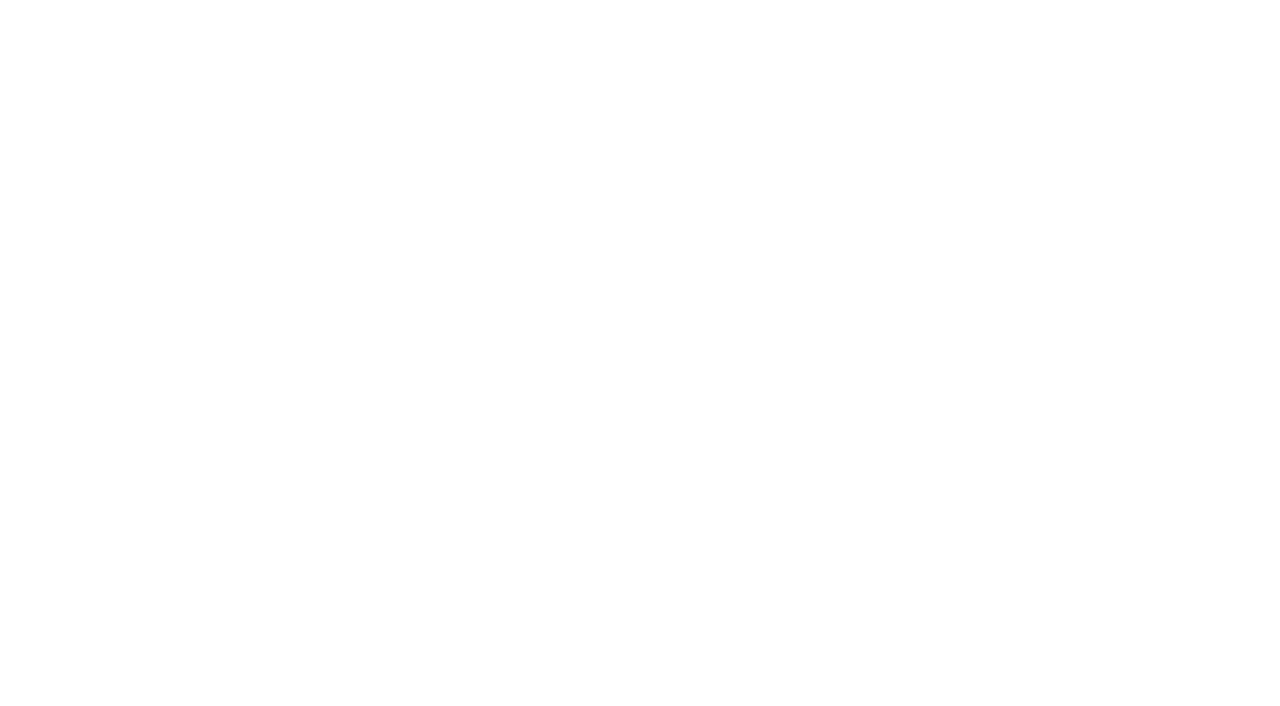
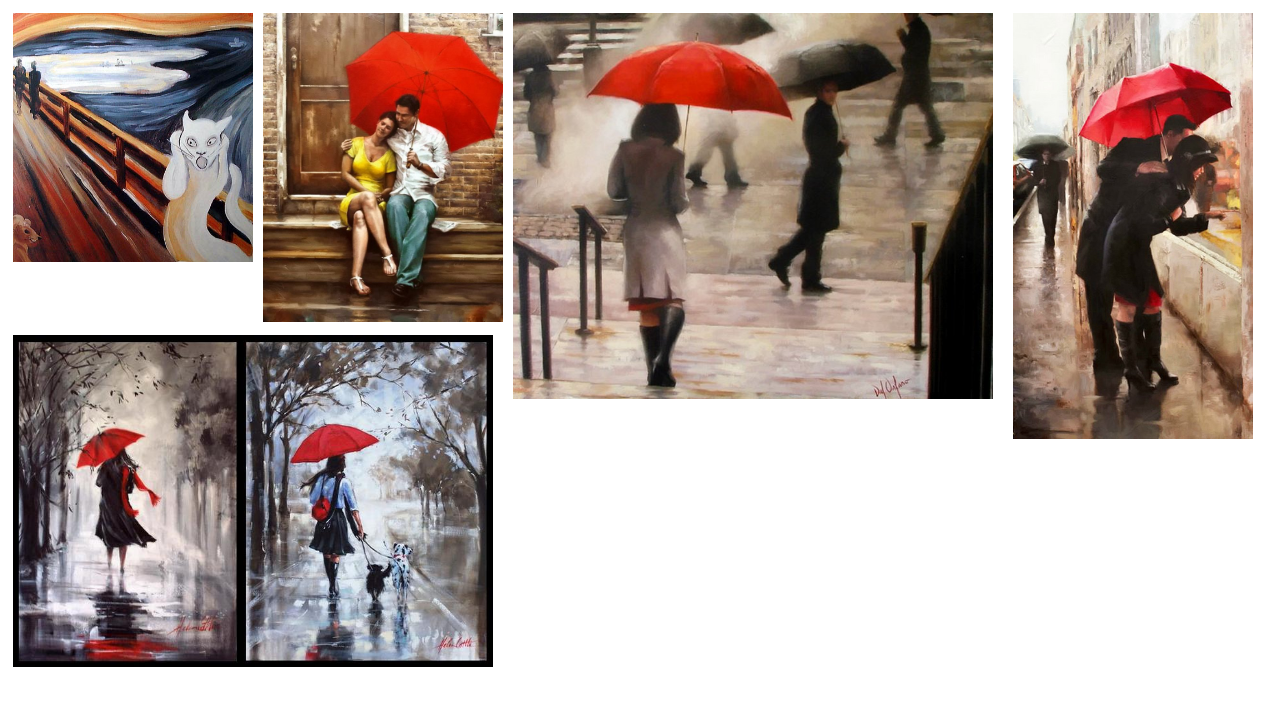
Before and after one commit to Deryd/Isotope, a website: page index.html in a window 1280 px wide. Drawn offline with Linux system fonts and the light colour scheme.

Commit message:
Isotope via HTML attribute
Add some img, customize isotope (layoutMode : masonry). Resize window
and get fun :)

```diff
--- /dev/null
+++ b/app.css
@@ -0,0 +1,25 @@
+
+
+img{
+    height: auto;
+    max-width: 100%;
+
+}
+/* fluid 5 columns */
+.grid-sizer,
+.grid-item {
+    /* Fix size*/
+    width: 240px;
+
+    padding: 5px;
+}
+/* 2 columns */
+.grid-item--width2 {
+    width: 480px;
+}
+
+#container {
+    /* either of these will work for horizontal Isotope layouts */
+/*    height: 80%;*/
+   height: 480px;
+}
--- a/index.html
+++ b/index.html
@@ -3,8 +3,26 @@
 <head>
     <meta charset="UTF-8">
     <title></title>
+    <link rel="stylesheet" href="app.css"/>
 </head>
 <body>
+    <main>
+        <!-- Isotope via HTML attribute -->
+        <div class="grid js-isotope"
+             data-isotope-options='{
+             "itemSelector": ".item",
+             "layoutMode": "masonry",
+             "columnWidth" : "50"}
+             '>
 
+            <div class="grid-sizer"></div>
+            <div class="grid-item item"><img src="img/04.jpg" alt=""/></div>
+            <div class="grid-item item "><img src="img/10947928.jpg" alt=""/></div>
+            <div class="grid-item item grid-item--width2"><img src="img/58f8de565327.jpg" alt=""/></div>
+            <div class="grid-item item grid-item--width2"><img src="img/72015355_1.JPG" alt=""/></div>
+            <div class="grid-item item "><img src="img/115790839_RSRSRSR_RRRSRyoR_20.jpg" alt=""/></div>
+        </div>
+    </main>
+    <script src="bower_components/isotope/dist/isotope.pkgd.js"></script>
 </body>
 </html>
```
Also changed, not shown: img/04.jpg (added), img/10947928.jpg (added), img/115790839_RSRSRSR_RRRSRyoR_20.jpg (added), img/50a58db182d1c.jpg (added), img/58f8de565327.jpg (added), img/5991167_f2cd3653.jpg (added), img/72015355_1.JPG (added).
